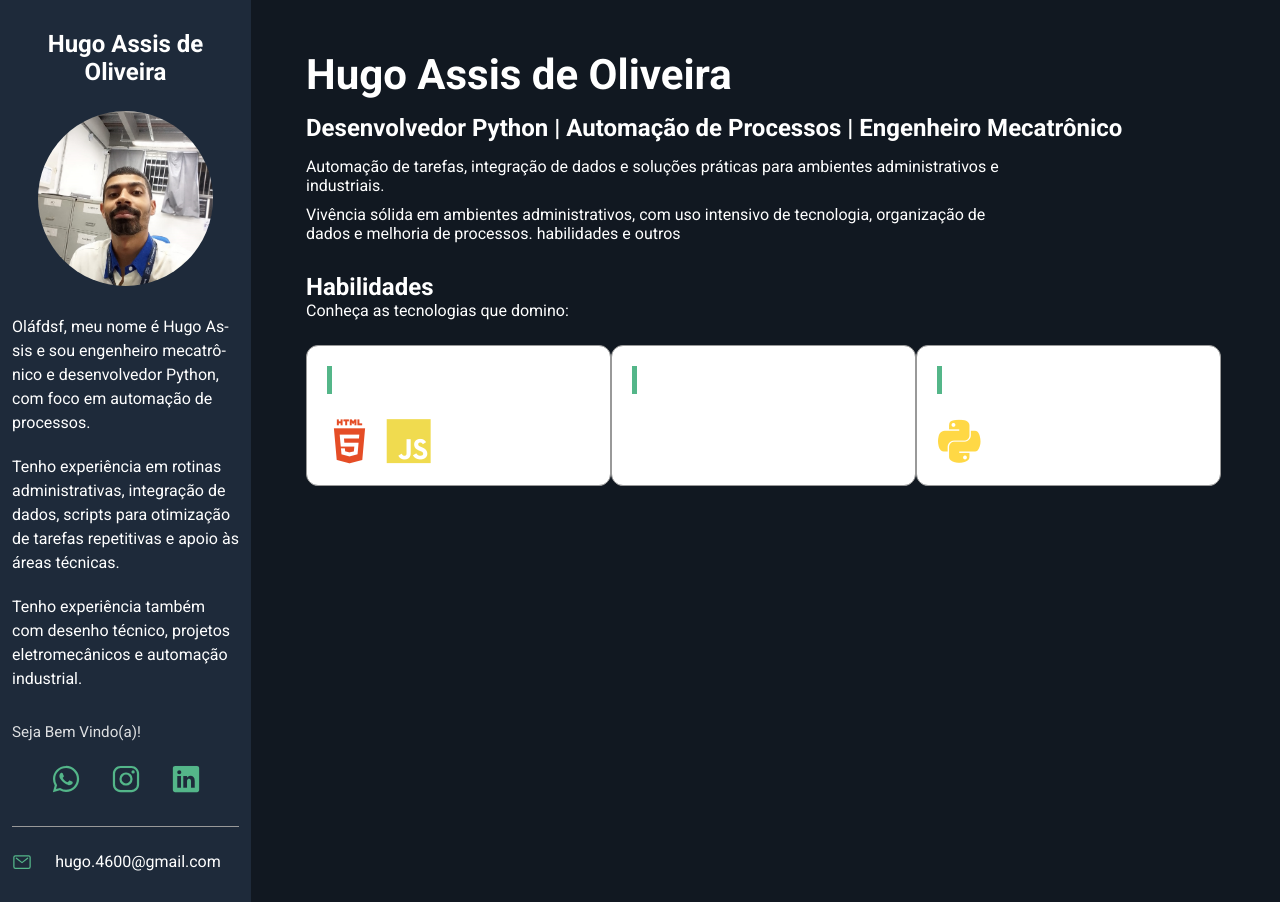
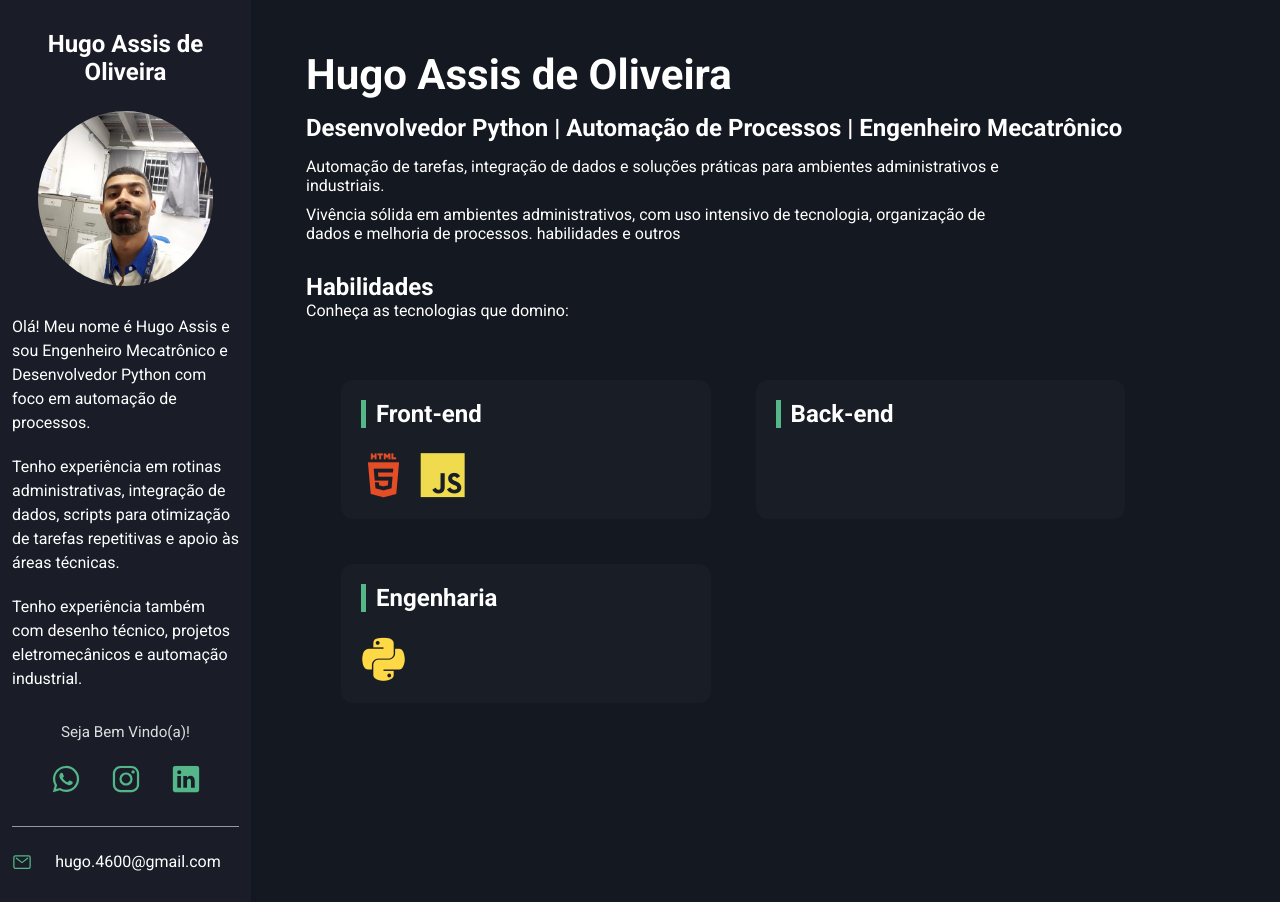
Before and after one commit to hugoassisoliveira/hugoassisoliveira.github.io, a plain HTML site: page index.html in a window 1280 px wide. Drawn offline with nearby package versions, Linux system fonts and the light colour scheme.

Commit message:
corrigindo parágrafos

```diff
--- a/css/styles.css
+++ b/css/styles.css
@@ -20,9 +20,9 @@
     --main-color: #54b689;
     --main-text-color: #FFF;
     --border-color: #999;
-    --bio-bg-color: #1E2A3A;
+    --bio-bg-color: #1a1d27;
     --bio-border-color: #111821;
-    --about-bg-color: #111821;
+    --about-bg-color: #141820;
 }
 
 /* Estilo geral */
@@ -72,7 +72,7 @@
     word-wrap: break-word;
 }
 
-.ultimo_parag{
+#bio-container p.ultimo_parag{
     text-align: center;
     margin-top: 30px;
     font-size: 0.95rem;
@@ -195,14 +195,15 @@
 
 .skills-box{
     flex: 1 1 33%;
-    max-width: 33%;
-    margin-bottom: 35px;
-    border: 1px solid var(--border-color);
+    max-width: 40%;
+    margin: 35px;
+    margin-right: 10px;
+    margin-bottom: 10px;
     border-radius: 12px;
     padding: 20px;
     text-align: left;
     transition: transform 0.2s ease, box-shadow 0.2s ease;
-    background-color: #fff;
+    background-color: #191d26;
 }
 
 .skills-title{
--- a/index.html
+++ b/index.html
@@ -18,7 +18,7 @@
         <aside id="bio-container">
             <h2>Hugo Assis de Oliveira</h2>
             <img id="bio-image" src="img/IMG-20250216-WA0154.jpg" alt="Hugo Assis">
-            <p>Oláfdsf, meu nome é Hugo Assis e sou engenheiro mecatrônico e desenvolvedor Python, com foco em automação de processos.</p>
+            <p>Olá! Meu nome é Hugo Assis e sou Engenheiro Mecatrônico e Desenvolvedor Python com foco em automação de processos.</p>
             <p>Tenho experiência em rotinas administrativas, integração de dados, scripts para otimização de tarefas repetitivas e apoio às áreas técnicas.</p>
             <p>Tenho experiência também com desenho técnico, projetos eletromecânicos e automação industrial.</p>
             <p class="ultimo_parag">Seja Bem Vindo(a)!</p>
```
